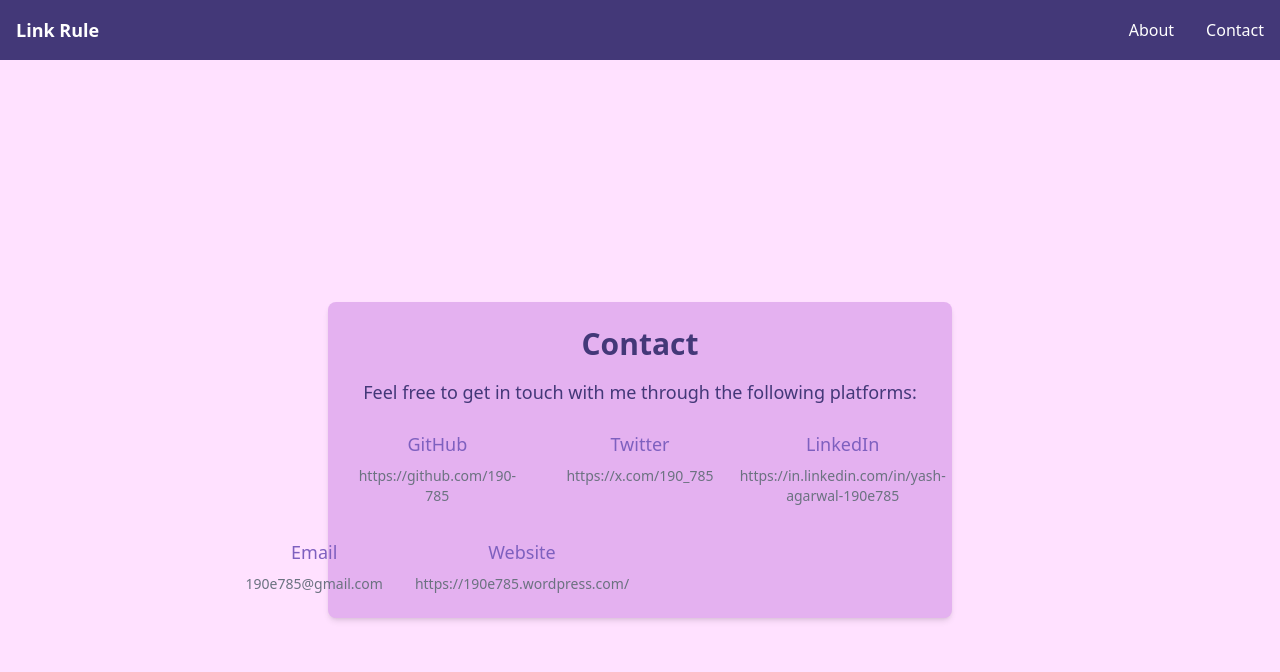
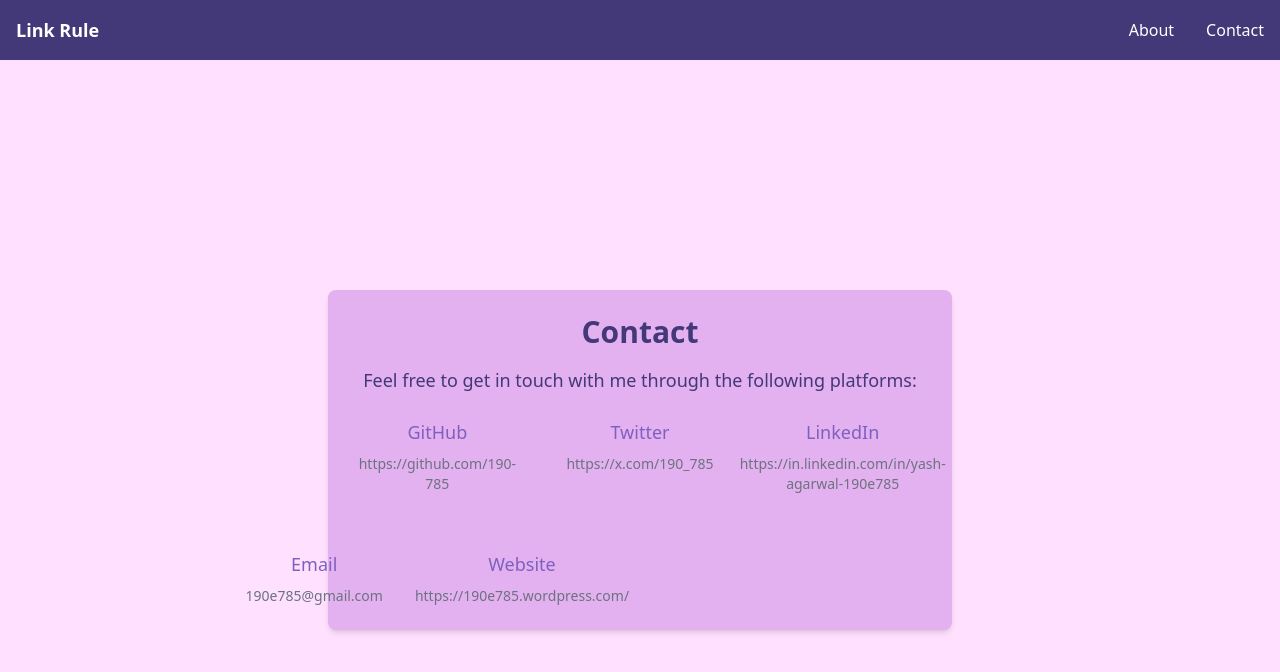
Before and after one commit to 190-785/First_Link, a React (Vite) app: page /contact in a window 1280 px wide. Shown: the top 672 px of the page. Built offline with nearby package versions, Linux system fonts and the light colour scheme.

Commit message:
Update ContactPage.jsx

```diff
--- a/src/pages/ContactPage.jsx
+++ b/src/pages/ContactPage.jsx
@@ -56,7 +56,7 @@ const ContactPage = () => {
           </div>
 
           {/* Email & Website (Centered on the bottom row) */}
-          <div className="sm:col-span-2 lg:col-span-1 flex justify-center gap-8">
+          <div className="sm:col-span-2 lg:col-span-1 flex justify-center gap-8 mt-6">
             {/* Email */}
             <div className="flex flex-col items-center">
               <a
```
